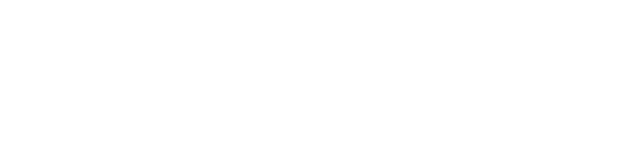
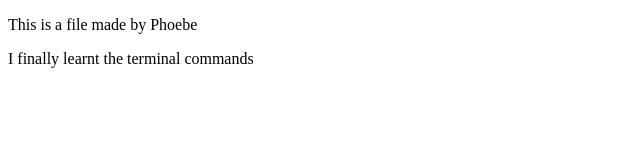
Before and after one commit to Phoebe-bit/git_project, a plain HTML site: page index.html in a window 1280 px wide. Shown: the whole page, without its empty margins (0-640 px from the left). Drawn offline with Linux system fonts and the light colour scheme.

Commit message:
i added a paragraph

```diff
--- a/index.html
+++ b/index.html
@@ -6,6 +6,7 @@
   <title>Document</title>
 </head>
 <body>
-
+ <p>This is a file made by Phoebe</p>
+ <p>I finally learnt the terminal commands</p>
 </body>
 </html>
```
